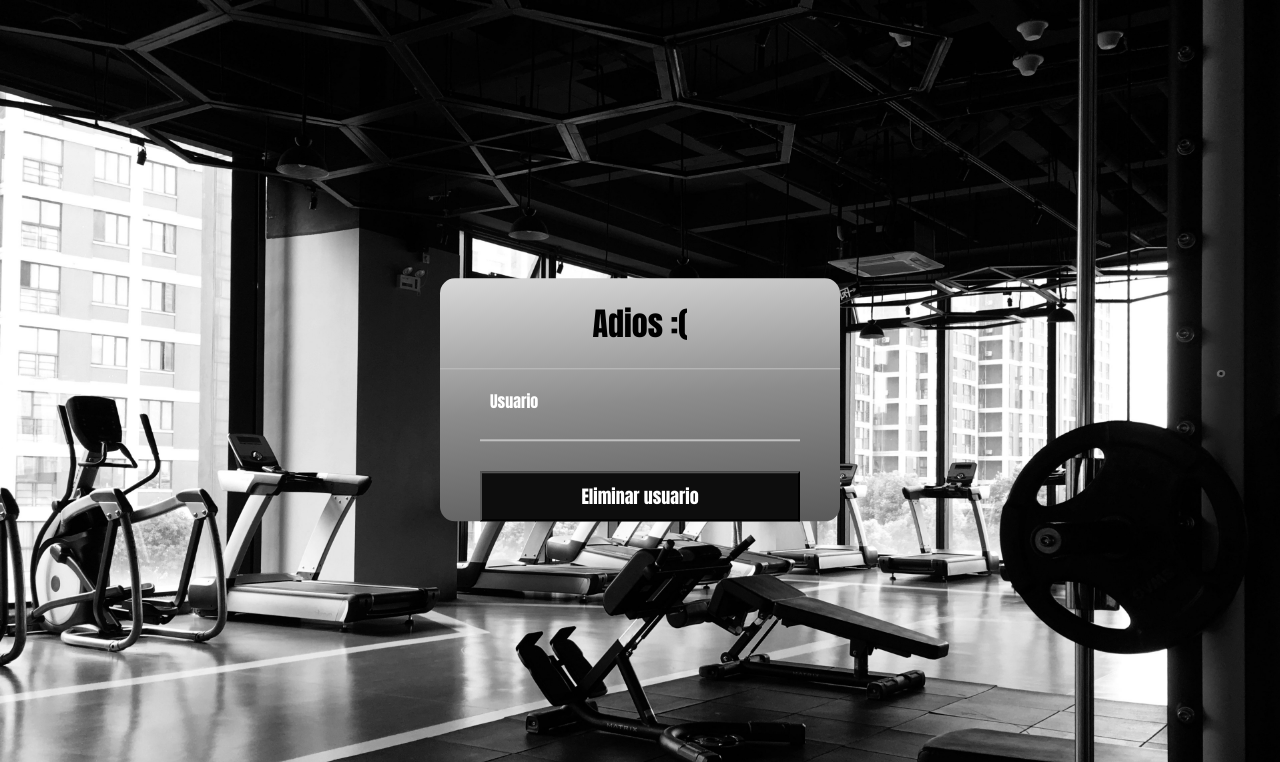
After one commit to antoniom57/proyectoPW, a PHP site: page /eliminar.php in a window 1280 px wide. The commit adds this page. Shown: the top 762 px of the page. Run offline with PHP 8.4, Linux system fonts and the light colour scheme.

Commit message:
cambios para eliminar usuarios

```diff
--- /dev/null
+++ b/eliminar.php
@@ -0,0 +1,28 @@
+<!DOCTYPE html>
+<html lang="en">
+<head>
+    <meta charset="UTF-8">
+    <meta name="viewport" content="width=device-width, initial-scale=1.0">
+    <title>Gold's Gym</title>
+    <link rel="shortcut icon" href="media/img/gym.png" type="image/x-icon">
+    <link rel="stylesheet" href="estilos.css">
+</head>
+<body class="deleteuser">
+
+    <div class="eliminar">
+        <h1>Adios :(</h1>
+        <form action="deleteuser.php" method="post">
+            <div class="userdelete">
+                <input name="nombre" type="text" required>
+                <label>Usuario</label>
+            </div>
+
+            <button class="btndelete">Eliminar usuario</button>
+
+
+
+        </form>
+    </div>
+
+</body>
+</html>
--- a/estilos.css
+++ b/estilos.css
@@ -165,3 +165,102 @@ form .username{
     border-color: #0D0D0D;
     transition: .5s;
 }
+
+.deleteuser{
+    background-image: url(media/img/fondo3.jpg);
+    background-size: 100%;
+}
+
+.eliminar{
+    position: absolute;
+    top: 50%;
+    left: 50%;
+    transform: translate(-50%,-50%);
+    width: 400px;
+    border-radius: 15px;
+    background: linear-gradient(175deg, #D9D9D9,#8C8C8C,#595959 );
+}
+
+.eliminar h1{
+    text-align: center;
+    padding: 0 0 20px 0;
+    border-bottom: 1px solid silver;
+    font-family: Impact, Haettenschweiler, 'Arial Narrow Bold', sans-serif;
+    font-weight: 400;
+}
+
+.eliminar form{
+    padding: 0 40px;
+    box-sizing: border-box;
+}
+
+form .userdelete{
+    position: relative;
+    border-bottom: 2px solid silver;
+    margin: 30px 0;
+    font-family: Impact, Haettenschweiler, 'Arial Narrow Bold', sans-serif;
+    font-weight: 200;
+}
+
+.userdelete input{
+    width: 100%;
+    padding: 0 5px;
+    height: 40px;
+    font-size: 16px;
+    border: none;
+    background: none;
+    outline: none;
+    color: white;
+}
+
+
+.userdelete label{
+    position: absolute;
+    top: 5%;
+    left: 10px;
+    color: white;
+    transform: translateY(-50%);
+    font-size: 16px;
+    pointer-events: none;
+    transition: .5s;
+}
+
+.userdelete span::before{
+    content: '';
+    position: absolute;
+    top: 40px;
+    left: 0;
+    width: 0%;
+    height: 2px;
+    background: #8C8C8C;
+    transition: .5s;
+}
+
+
+.userdeletee input:focus ~ label,
+.userdelete input:focus ~ label{
+    top: -5px;
+    color: white;
+}
+
+.userdelete input:focus ~ span::before,
+.userdelete input:focus ~ span::before{
+    width: 100%;
+}
+
+.btndelete{
+    width: 100%;
+    height: 50px;
+    background: #0D0D0D;
+    font-size: 18px;
+    color: white;
+    cursor: pointer;
+    outline: none;
+    font-family: Impact, Haettenschweiler, 'Arial Narrow Bold', sans-serif;
+    font-weight: 50;
+}
+
+.btndelete:hover{
+    border-color: #0D0D0D;
+    transition: .5s;
+}
```
Also changed, not shown: deleteuser.php (added, +40 -0 lines), media/img/fondo3.jpg (added).
